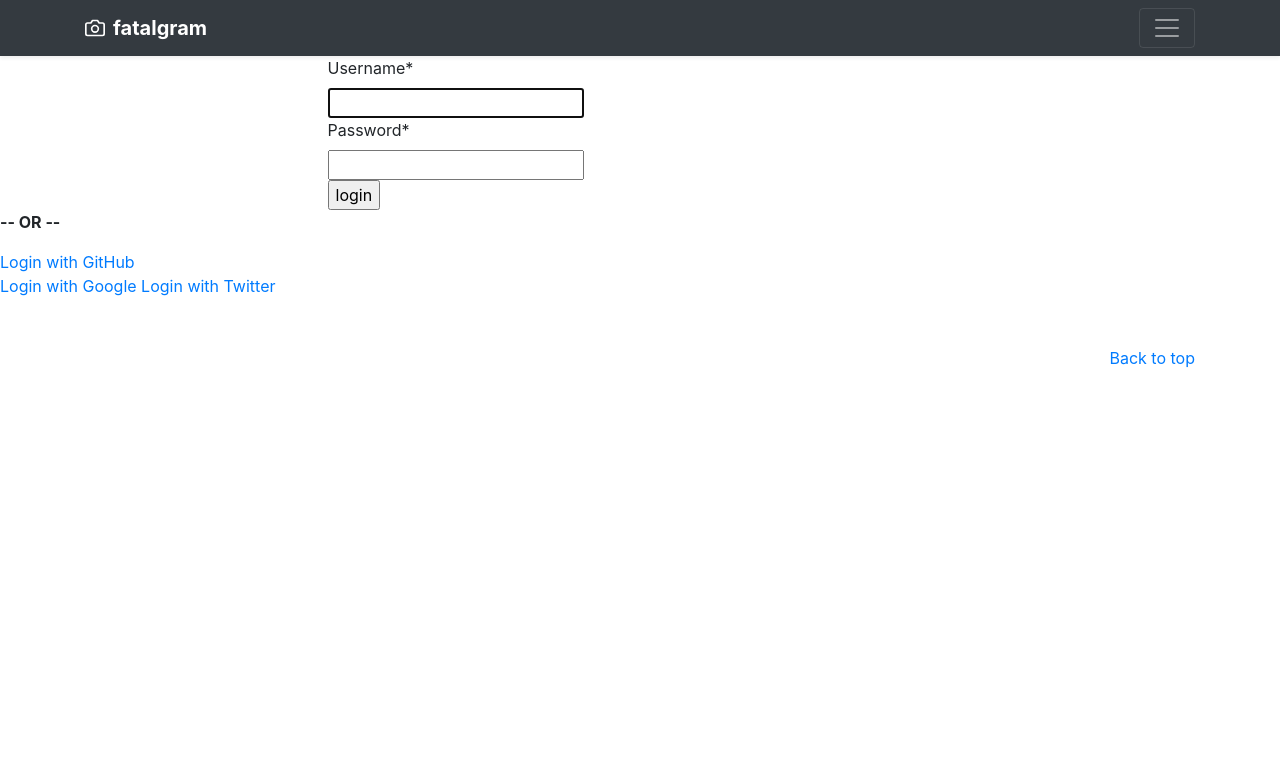
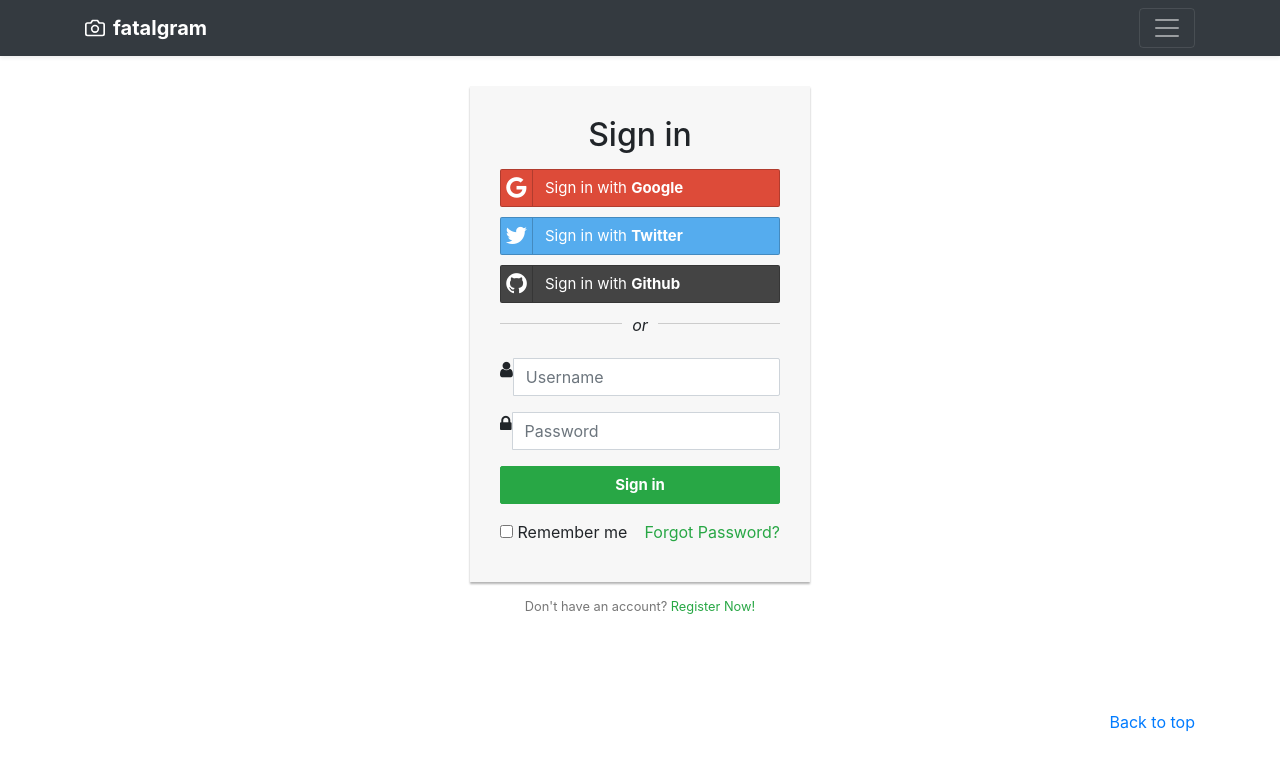
Before and after one commit to felixhusse/fatalix_site, a Django app: page /accounts/login/ in a window 1280 px wide. Shown: the top 771 px of the page. Run offline with Django 3.2, Linux system fonts and the light colour scheme; parts of the project's set-up code (start-up, migrations or seed data) failed here and were passed over; some libraries are stand-ins or nearby versions.

Commit message:
pimped up login panel

```diff
--- a/fatalgram/static/css/fatalgram.css
+++ b/fatalgram/static/css/fatalgram.css
@@ -57,3 +57,56 @@ footer p {
 .trip-item {
   margin: 10px;
 }
+
+.login-form {
+		width: 340px;
+    	margin: 30px auto;
+	}
+    .login-form form {
+    	margin-bottom: 15px;
+        background: #f7f7f7;
+        box-shadow: 0px 2px 2px rgba(0, 0, 0, 0.3);
+        padding: 30px;
+    }
+    .login-form h2 {
+        margin: 0 0 15px;
+    }
+    .login-form .hint-text {
+		color: #777;
+		padding-bottom: 15px;
+		text-align: center;
+    }
+    .form-control, .btn {
+        min-height: 38px;
+        border-radius: 2px;
+    }
+    .login-btn {
+        font-size: 15px;
+        font-weight: bold;
+    }
+    .or-seperator {
+        margin: 20px 0 10px;
+        text-align: center;
+        border-top: 1px solid #ccc;
+    }
+    .or-seperator i {
+        padding: 0 10px;
+        background: #f7f7f7;
+        position: relative;
+        top: -11px;
+        z-index: 1;
+    }
+    .social-btn .btn {
+        margin: 10px 0;
+        font-size: 15px;
+        text-align: left;
+        line-height: 24px;
+    }
+	.social-btn .btn i {
+		float: left;
+		margin: 4px 15px  0 5px;
+        min-width: 15px;
+	}
+	.input-group-addon .fa{
+		font-size: 18px;
+	}
--- a/fatalgram/templates/fatalgram/base.html
+++ b/fatalgram/templates/fatalgram/base.html
@@ -12,8 +12,10 @@
 
     <!-- Bootstrap CSS -->
     <link rel="stylesheet" href="https://stackpath.bootstrapcdn.com/bootstrap/4.1.3/css/bootstrap.min.css" integrity="sha384-MCw98/SFnGE8fJT3GXwEOngsV7Zt27NXFoaoApmYm81iuXoPkFOJwJ8ERdknLPMO" crossorigin="anonymous">
+    <link rel="stylesheet" href="https://maxcdn.bootstrapcdn.com/font-awesome/4.7.0/css/font-awesome.min.css">
     <link href="{% static 'css/fatalgram.css' %}" rel="stylesheet">
     <link href="{% static 'css/lightbox.css' %}" rel="stylesheet">
+    <link href="{% static 'css/bootstrap-social.css' %}" rel="stylesheet">
 
     <script src="{% static 'js/jquery-3.4.1.min.js' %}"></script>
     <script src="{% static 'js/jquery.waypoints.min.js' %}"></script>
--- a/fatalgram/templates/registration/login.html
+++ b/fatalgram/templates/registration/login.html
@@ -7,18 +7,45 @@
       <p>Your username and password didn't match. Please try again.</p>
   {% endif %}
   <div class="row justify-content-center">
-        <div class="col-6">
+    <div class="login-form">
       <form method="post" action="{% url 'login' %}">
         {% csrf_token %}
+        <h2 class="text-center">Sign in</h2>
+          <div class="text-center social-btn">
+              <a href="{% url 'social:begin' 'google-oauth2' %}" class="btn btn-block btn-social btn-google"><span class="fa fa-google"></span> Sign in with <b>Google</b></a>
+              <a href="{% url 'social:begin' 'twitter' %}" class="btn btn-block btn-social btn-twitter"><span class="fa fa-twitter"></span> Sign in with <b>Twitter</b></a>
+  			      <a href="{% url 'social:begin' 'github' %}" class="btn btn-block btn-social btn-github"><span class="fa fa-github"></span> Sign in with <b>Github</b></a>
+          </div>
+  		<div class="or-seperator"><i>or</i></div>
+          <div class="form-group">
+
+          	<div class="input-group">
+                  <span class="input-group-addon"><span class="fa fa-user"></span></span>
+                  <input type="text" class="form-control" name="username" placeholder="Username" required="required">
+              </div>
+          </div>
+  		<div class="form-group">
+              <div class="input-group">
+
+                  <span class="input-group-addon"><i class="fa fa-lock"></i></span>
+                  <input type="password" class="form-control" name="password" placeholder="Password" required="required">
+              </div>
+          </div>
+          <div class="form-group">
+              <button type="submit" class="btn btn-success btn-block login-btn">Sign in</button>
+          </div>
+          <input type="hidden" name="next" value="{{ next }}" />
+          <div class="clearfix">
+              <label class="pull-left checkbox-inline"><input type="checkbox"> Remember me</label>
+              <a href="#" class="pull-right text-success">Forgot Password?</a>
+          </div>
+
+      </form>
+      <div class="hint-text small">Don't have an account? <a href="#" class="text-success">Register Now!</a></div>
+    </div>
+  </div>
+    <!--
     {{ form.username |as_crispy_field}}
     {{ form.password |as_crispy_field}}
-            <input type="submit" value="login" />
-            <input type="hidden" name="next" value="{{ next }}" />
-          </form>
-        </div>
-    </div>
-    <p><strong>-- OR --</strong></p>
-    <a href="{% url 'social:begin' 'github' %}">Login with GitHub</a><br>
-    <a href="{% url 'social:begin' 'google-oauth2' %}">Login with Google</a>
-    <a href="{% url 'social:begin' 'twitter' %}">Login with Twitter</a>
+      -->
 {% endblock %}
```
Also changed, not shown: fatalgram/static/css/bootstrap-social.css (added). Lines whose indentation alone changed are shown as unchanged.
